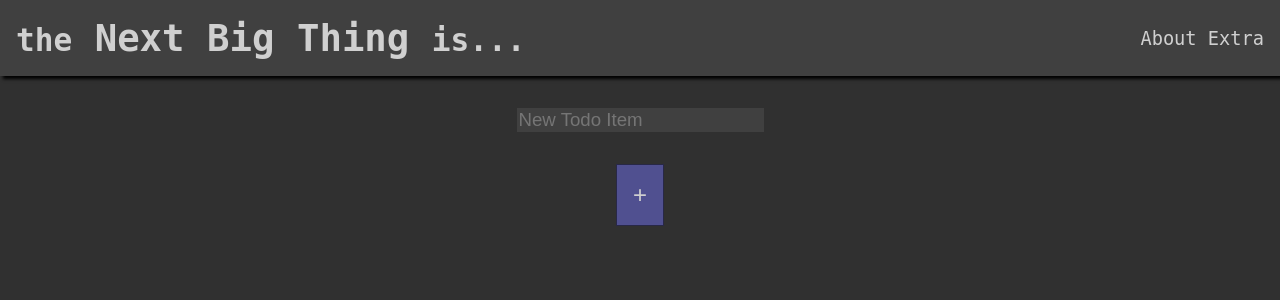
After one commit to dmccrevan/hackathon-ai, a Flask app: page /todo in a window 1280 px wide. The commit adds this page. Shown: the top 300 px of the page. Run offline with Flask 2, Linux system fonts and the light colour scheme; parts of the project's set-up code (start-up, migrations or seed data) failed here and were passed over.

Commit message:
ToDo list in ClojureScript
Because I am insane I wanted to add another useless feature.

Because I am *very* insane I decided to do it in ClojureScript.

So yeah, here is a simple ToDo manager with LocalStorage saving
written in ClojureScript.

```diff
--- a/hackathon-ai/main.py
+++ b/hackathon-ai/main.py
@@ -89,3 +89,7 @@ def shrtn(code=None):
             return redirect(shortlinks[code])
         else:
             return render_template('shrtn.html', code=request.args.get('code'))
+
+@app.route('/todo')
+def todo():
+    return render_template('todo.html')
--- a/hackathon-ai/static/base.css
+++ b/hackathon-ai/static/base.css
@@ -122,3 +122,9 @@ input, textarea {
     border: none;
     font-size: inherit;
 }
+
+#todo-list {
+    display: flex;
+    flex-flow: column nowrap;
+    align-items: center;
+}
--- a/hackathon-ai/templates/base.html
+++ b/hackathon-ai/templates/base.html
@@ -1,13 +1,13 @@
 <!DOCTYPE html>
 <html lang="en">
     <head>
-        <title>Hackathon Idea Generator</title>
+        <title>Next Big Thing</title>
         <meta charset="UTF-8">
         <link rel="stylesheet" type="text/css" href="/static/base.css">
     </head>
     <body>
         <header>
-            <h1><a href="/">Hackathon Idea Generator</a></h1>
+            <h1><a href="/"><small>the</small> Next Big Thing <small>is...</small></a></h1>
             <span>
                 <a href="/about">About</a>
                 <a href="/extra">Extra</a>
--- a/hackathon-ai/templates/extra.html
+++ b/hackathon-ai/templates/extra.html
@@ -3,4 +3,5 @@
 {% block content %}
 <a href="/pastes-list">Pastebin</a>
 <a href="/shrtn">Link Shortener</a>
+<a href="/todo">Simple ToDo List</a>
 {% endblock %}
--- a/hackathon-ai/templates/shrtn.html
+++ b/hackathon-ai/templates/shrtn.html
@@ -6,6 +6,6 @@
     <input type="submit" />
 </form>
 {% if code %}
-<code>https://hackai.xyz/shrtn/{{ code }}</code>
+<code>hackai.xyz/shrtn/{{ code }}</code>
 {% endif %}
 {% endblock %}
--- /dev/null
+++ b/hackathon-ai/templates/todo.html
@@ -0,0 +1,17 @@
+{% extends "base.html" %}
+
+{% block content %}
+<form id="todo-form">
+    <input type="text" placeholder="New Todo Item" id="todo-inp" required />
+    <input type="submit" value="+" />
+</form>
+
+<div id="todo-list">
+    <div class="todo-item" style="display: none">
+        <span class="todo-text"></span>
+        <button class="todo-toggle">X</button>
+    </div>
+</div>
+
+<script src="/static/cljs/main.js"></script>
+{% endblock %}
```
Also changed, not shown: 4 other files.
